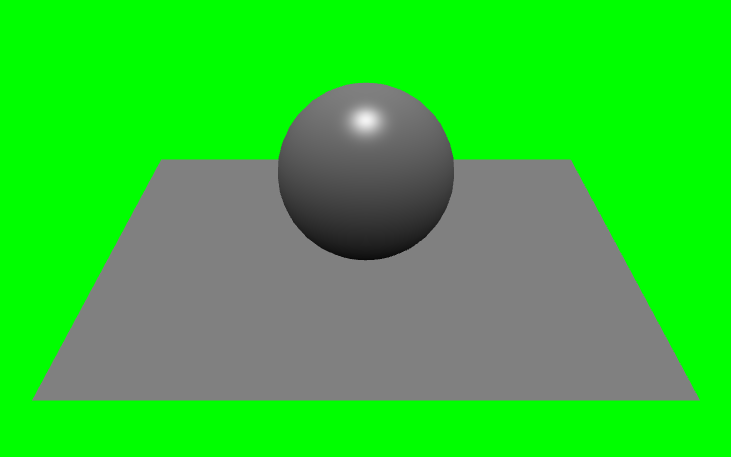
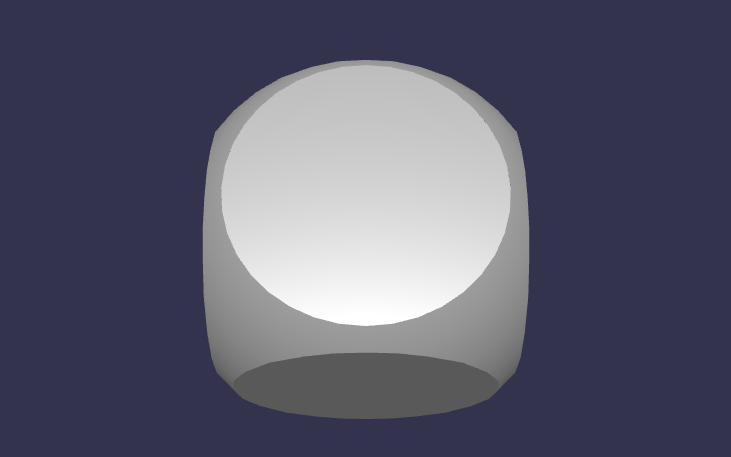
Before and after one commit to dragonfax/csg, a plain HTML site: page index.html in a window 1280 px wide. Shown: the part 149-606 px from the top of the page, without its empty margins (274-1005 px from the left). Drawn offline with Linux system fonts and the light colour scheme.

Commit message:
add my scene

```diff
--- a/index.html
+++ b/index.html
@@ -39,43 +39,62 @@
   var engine = new BABYLON.Engine(canvas, true);
 
 
-// This begins the creation of a function that we will 'call' just after it's built
-  var createScene = function () {
+var createScene = function () {
 
-    // Now create a basic Babylon Scene object
+    // This creates a basic Babylon Scene object (non-mesh)
     var scene = new BABYLON.Scene(engine);
 
-    // Change the scene background color to green.
-    scene.clearColor = new BABYLON.Color3(0, 1, 0);
-
-    // This creates and positions a free camera
-    var camera = new BABYLON.FreeCamera("camera1", new BABYLON.Vector3(0, 5, -10), scene);
+    // This creates and positions a free camera (non-mesh)
+    // var camera = new BABYLON.FreeCamera("camera1", new BABYLON.Vector3(0, 5, -10), scene);
+  var camera = new BABYLON.ArcRotateCamera("Camera", 3 * Math.PI / 2, Math.PI / 8, 5, BABYLON.Vector3.Zero(), scene);
+  camera.attachControl(canvas, true);
 
     // This targets the camera to scene origin
-    camera.setTarget(BABYLON.Vector3.Zero());
+    // camera.setTarget(BABYLON.Vector3.Zero());
 
     // This attaches the camera to the canvas
-    camera.attachControl(canvas, false);
+    camera.attachControl(canvas, true);
 
-    // This creates a light, aiming 0,1,0 - to the sky.
+    // This creates a light, aiming 0,1,0 - to the sky (non-mesh)
     var light = new BABYLON.HemisphericLight("light1", new BABYLON.Vector3(0, 1, 0), scene);
 
-    // Dim the light a small amount
-    light.intensity = .5;
+    // Default intensity is 1. Let's dim the light a small amount
+    light.intensity = 0.7;
 
-    // Let's try our built-in 'sphere' shape. Params: name, subdivisions, size, scene
+    // Our built-in 'sphere' shape. Params: name, subdivs, size, scene
     var sphere = BABYLON.Mesh.CreateSphere("sphere1", 16, 2, scene);
+  var sphereCSG = BABYLON.CSG.FromMesh(sphere);
+  sphere.dispose();
 
     // Move the sphere upward 1/2 its height
-    sphere.position.y = 1;
+    sphere.position.y = 10;
+  // sphere.showBoundingBox = true;
+  // sphere.showSubMeshesBoundingBox = true;
+  // console.log(sphere.subMeshes);
 
-    // Let's try our built-in 'ground' shape.  Params: name, width, depth, subdivisions, scene
+    // Our built-in 'ground' shape. Params: name, width, depth, subdivs, scene
     var ground = BABYLON.Mesh.CreateGround("ground1", 6, 6, 2, scene);
+  var groundCSG = BABYLON.CSG.FromMesh(ground);
+  ground.dispose();
 
-    // Leave this function
+  ground.position.y = 8;
+
+  var box = BABYLON.Mesh.CreateBox("box1",1.5,scene);
+  var boxCSG = BABYLON.CSG.FromMesh(box);
+  box.dispose();
+
+  box.position.y = 12;
+
+  var newCSG = boxCSG.intersect(sphereCSG);
+  var newCSGMesh = newCSG.toMesh("new_csg", sphere.material, scene);
+  newCSGMesh.position = new BABYLON.Vector3(0,0,0);
+
+
+
     return scene;
 
-  };  // End of createScene function
+};
+
 
   var scene = createScene();
 
```
